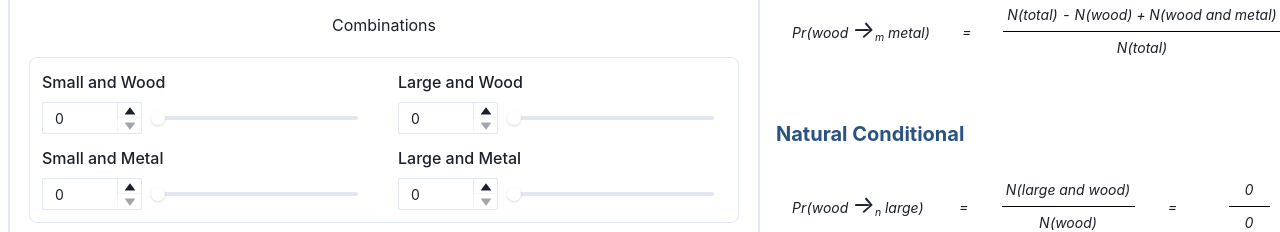
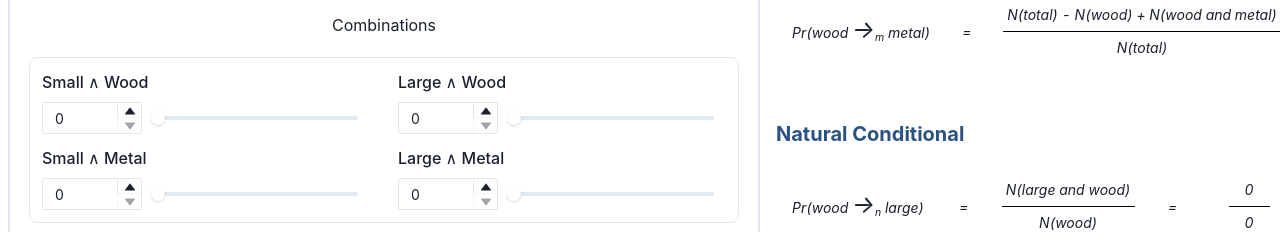
Before and after one commit to tartansandal/aristople, a React (Create React App) app: page / in a window 1280 px wide. Shown: the part 458-690 px from the top of the page. Built offline with nearby package versions, Linux system fonts and the light colour scheme.

Commit message:
Use logical symbols in the Urn

```diff
--- a/src/features/urn/Urn.jsx
+++ b/src/features/urn/Urn.jsx
@@ -108,22 +108,22 @@ const Urn = () => {
       <VStack spacing={2} p={3} pr={6} borderWidth="1px" borderRadius="lg">
         <SimpleGrid columns={2} spacingY={3} spacingX={10}>
           <MyLogSlider
-            title="Small and Wood"
+            title="Small &and; Wood"
             value={smallWoodValue}
             setter={updateSmallWoodValue}
           />
           <MyLogSlider
-            title="Large and Wood"
+            title="Large &and; Wood"
             value={largeWoodValue}
             setter={updateLargeWoodValue}
           />
           <MyLogSlider
-            title="Small and Metal"
+            title="Small &and; Metal"
             value={smallMetalValue}
             setter={updateSmallMetalValue}
           />
           <MyLogSlider
-            title="Large and Metal"
+            title="Large &and; Metal"
             value={largeMetalValue}
             setter={updateLargeMetalValue}
           />
```
